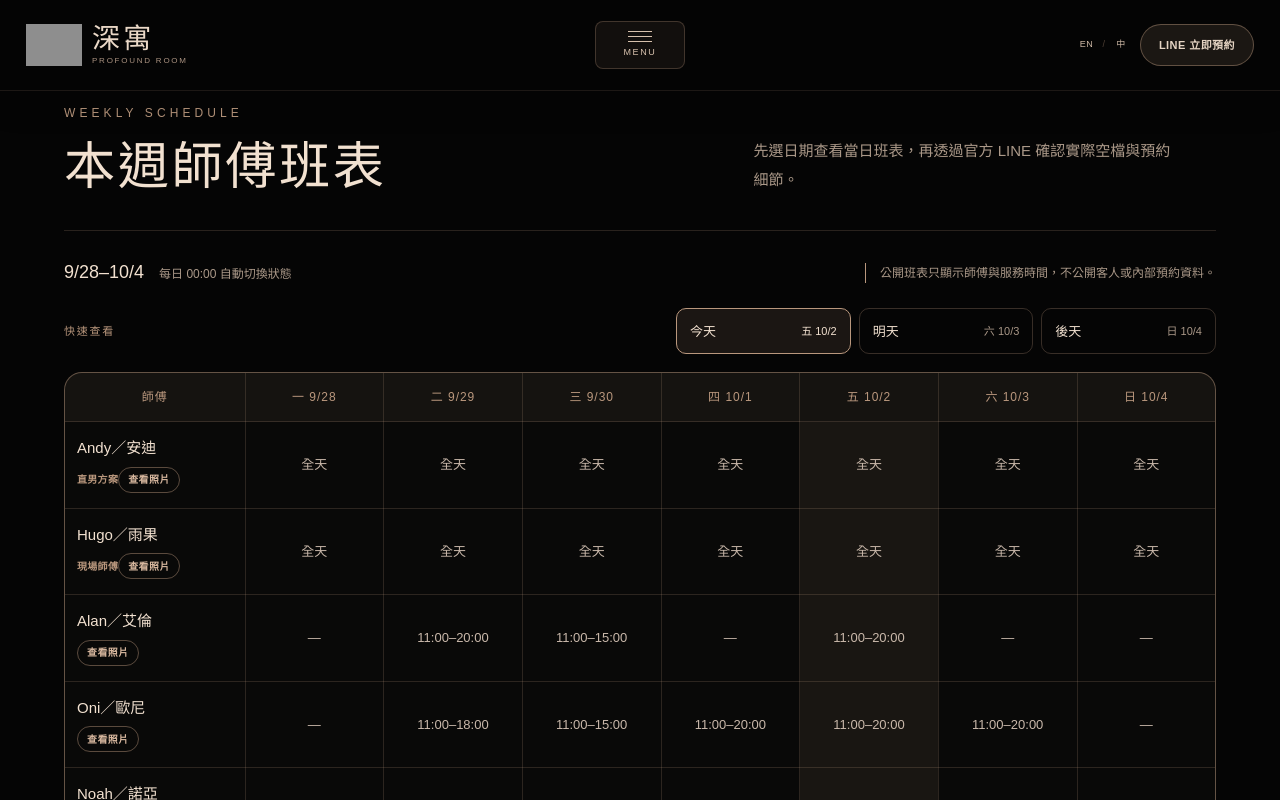
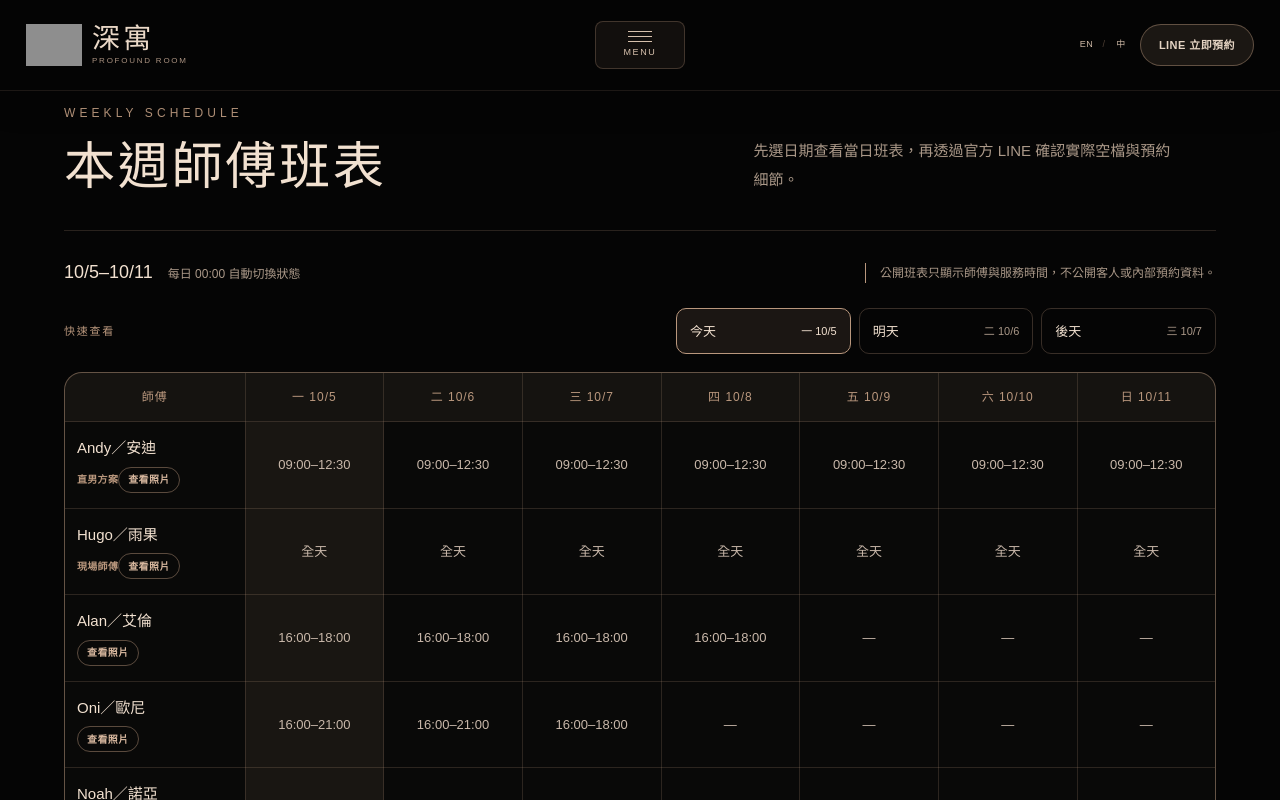
Before and after one commit to profoundroomkh/profound-room, a Next.js app: page /weekly-schedule in a window 1280 px wide. Shown: the top 800 px of the page. Built offline with nearby package versions, Linux system fonts and the light colour scheme; grey boxes are pictures that could not be loaded.

Commit message:
Update weekly schedule for Oct 5-11

```diff
--- a/components/WeeklySchedule.js
+++ b/components/WeeklySchedule.js
@@ -66,7 +66,7 @@ export default function WeeklySchedule() {
       </div>
 
       <div className={styles.metaRow}>
-        <p className={styles.range}>9/28–10/4 <span>每日 00:00 自動切換狀態</span></p>
+        <p className={styles.range}>10/5–10/11 <span>每日 00:00 自動切換狀態</span></p>
         <p className={styles.note}>
           公開班表只顯示師傅與服務時間，不公開客人或內部預約資料。
         </p>
@@ -142,7 +142,7 @@ export default function WeeklySchedule() {
 
       <div className={styles.desktopTableWrap}>
         <table>
-          <caption className={styles.srOnly}>9 月 28 日至 10 月 4 日深寓師傅週班表</caption>
+          <caption className={styles.srOnly}>10 月 5 日至 10 月 11 日深寓師傅週班表</caption>
           <thead>
             <tr>
               <th scope="col">師傅</th>
--- a/data/weeklySchedule.js
+++ b/data/weeklySchedule.js
@@ -1,13 +1,13 @@
 export const FULLY_BOOKED_LABEL = '預約滿'
 
 export const scheduleDays = [
-  { key: '2026-09-28', label: '一', date: '9/28' },
-  { key: '2026-09-29', label: '二', date: '9/29' },
-  { key: '2026-09-30', label: '三', date: '9/30' },
-  { key: '2026-10-01', label: '四', date: '10/1' },
-  { key: '2026-10-02', label: '五', date: '10/2' },
-  { key: '2026-10-03', label: '六', date: '10/3' },
-  { key: '2026-10-04', label: '日', date: '10/4' },
+  { key: '2026-10-05', label: '一', date: '10/5' },
+  { key: '2026-10-06', label: '二', date: '10/6' },
+  { key: '2026-10-07', label: '三', date: '10/7' },
+  { key: '2026-10-08', label: '四', date: '10/8' },
+  { key: '2026-10-09', label: '五', date: '10/9' },
+  { key: '2026-10-10', label: '六', date: '10/10' },
+  { key: '2026-10-11', label: '日', date: '10/11' },
 ]
 
 export const scheduleRows = [
@@ -15,7 +15,7 @@ export const scheduleRows = [
     id: 'andy',
     name: 'Andy／安迪',
     tag: '直男方案',
-    times: ['全天', '全天', '全天', '全天', '全天', '全天', '全天'],
+    times: ['09:00–12:30', '09:00–12:30', '09:00–12:30', '09:00–12:30', '09:00–12:30', '09:00–12:30', '09:00–12:30'],
   },
   {
     id: 'hugo',
@@ -26,64 +26,64 @@ export const scheduleRows = [
   {
     id: 'alan',
     name: 'Alan／艾倫',
-    times: ['—', '11:00–20:00', '11:00–15:00', '—', '11:00–20:00', '—', '—'],
+    times: ['16:00–18:00', '16:00–18:00', '16:00–18:00', '16:00–18:00', '—', '—', '—'],
   },
   {
     id: 'oni',
     name: 'Oni／歐尼',
-    times: ['—', '11:00–18:00', '11:00–15:00', '11:00–20:00', '11:00–20:00', '11:00–20:00', '—'],
+    times: ['16:00–21:00', '16:00–21:00', '16:00–18:00', '—', '—', '—', '—'],
   },
   {
     id: 'noah',
     name: 'Noah／諾亞',
-    times: ['18:00–22:00', '14:00–22:00', '14:00–22:00', '—', '14:00–22:00', '—', '11:00–22:00'],
+    times: ['—', '11:00–22:00', '11:00–22:00', '—', '11:00–22:00', '11:00–22:00', '11:00–22:00'],
   },
   {
     id: 'gugu',
     name: 'Gugu／古古',
-    times: ['12:00–21:00', '—', '—', '—', '12:00–21:00', '12:00–21:00', '12:00–21:00'],
+    times: ['12:00–21:00', '—', '12:00–21:00', '—', '12:00–21:00', '12:00–21:00', '12:00–21:00'],
   },
   {
     id: 'dylan',
     name: 'Dylan／迪倫',
-    times: ['—', '12:00–22:00', '—', '12:00–22:00', '12:00–22:00', '12:00–22:00', '12:00–22:00'],
+    times: ['12:00–22:00', '12:00–22:00', '12:00–22:00', '12:00–22:00', '12:00–22:00', '12:00–22:00', '12:00–22:00'],
   },
   {
     id: 'kai',
     name: 'Kai／凱',
     tag: '提前一天預約',
-    times: ['14:00–24:00', '14:00–24:00', '14:00–24:00', '14:00–24:00', '14:00–24:00', '—', '—'],
+    times: ['14:00–24:00', '14:00–24:00', '14:00–24:00', '14:00–24:00', '14:00–24:00', '14:00–24:00', '—'],
   },
   {
     id: 'owen',
     name: 'Owen／歐文',
-    times: ['—', '—', '19:30–23:30', '19:30–23:30', '19:30–23:30', '19:30–23:30', '21:00–23:30'],
+    times: ['22:00–23:30', '19:30–23:30', '全天', '19:30–23:30', '—', '—', '—'],
   },
   {
     id: 'odin',
     name: 'Odin／奧丁',
-    times: ['14:00–20:00', '20:00 起', '20:00 起', '20:00 起', '20:00 起', '20:00 起', '20:00 起'],
+    times: ['20:00–21:00', '20:00–21:00', '20:00–21:00', '20:00–21:00', '全天', '全天', '16:00–21:00'],
   },
   {
     id: 'raven',
     name: 'Raven／雷文',
-    times: ['詢問', '詢問', '詢問', '詢問', '詢問', '詢問', '詢問'],
+    times: ['全天', '全天', '全天', '全天', '全天', '全天', '全天'],
   },
   {
     id: 'milo',
     name: 'Milo／米洛',
-    times: ['—', '—', '—', '—', '22:30–23:30', '22:30–23:30', FULLY_BOOKED_LABEL],
+    times: ['22:30–23:30', '22:30–23:30', '22:30–23:30', '22:30–23:30', '—', '—', '—'],
   },
   {
     id: 'bart',
     name: 'Alpha／阿法',
-    times: ['—', '—', '—', '—', '—', '10:00–20:00', '—'],
+    times: ['—', '—', '—', '—', '—', '10:00–20:00', '10:00–18:00'],
   },
   {
     id: 'zac',
     name: 'Zac／札克',
     tag: '深夜師傅',
-    times: ['—', '18:00–02:00', '15:00–02:00', '15:00–02:00', '15:00–02:00', '15:00–02:00', '15:00–02:00'],
+    times: ['15:00–02:00', '15:00–02:00', '15:00–02:00', '15:00–02:00', '—', '—', '—'],
   },
 ]
 
```
